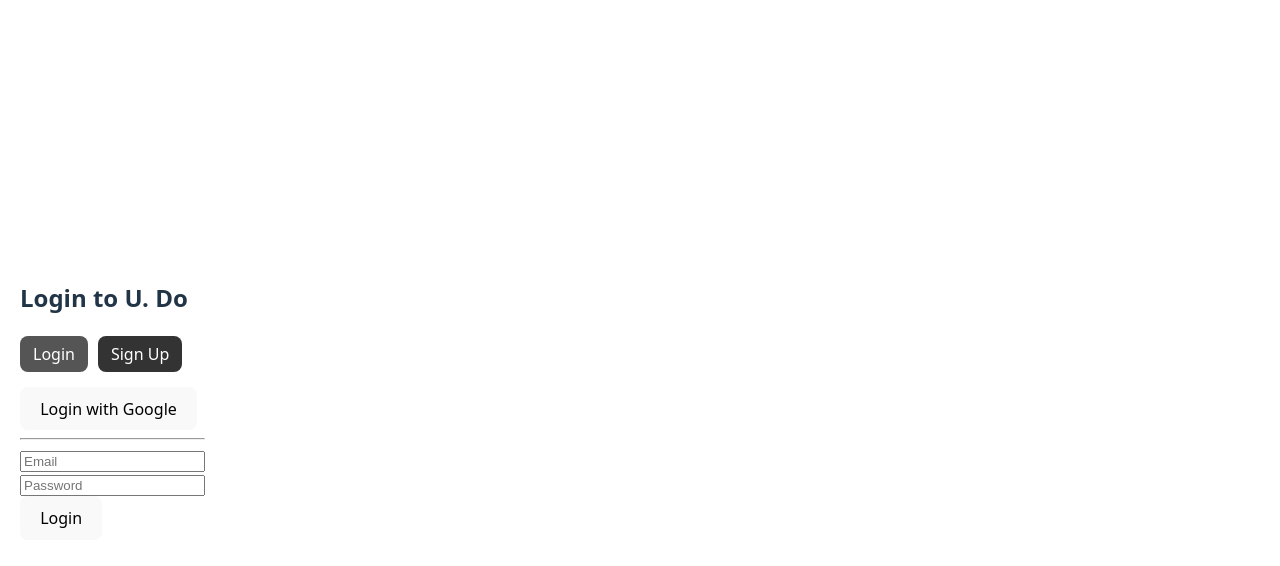
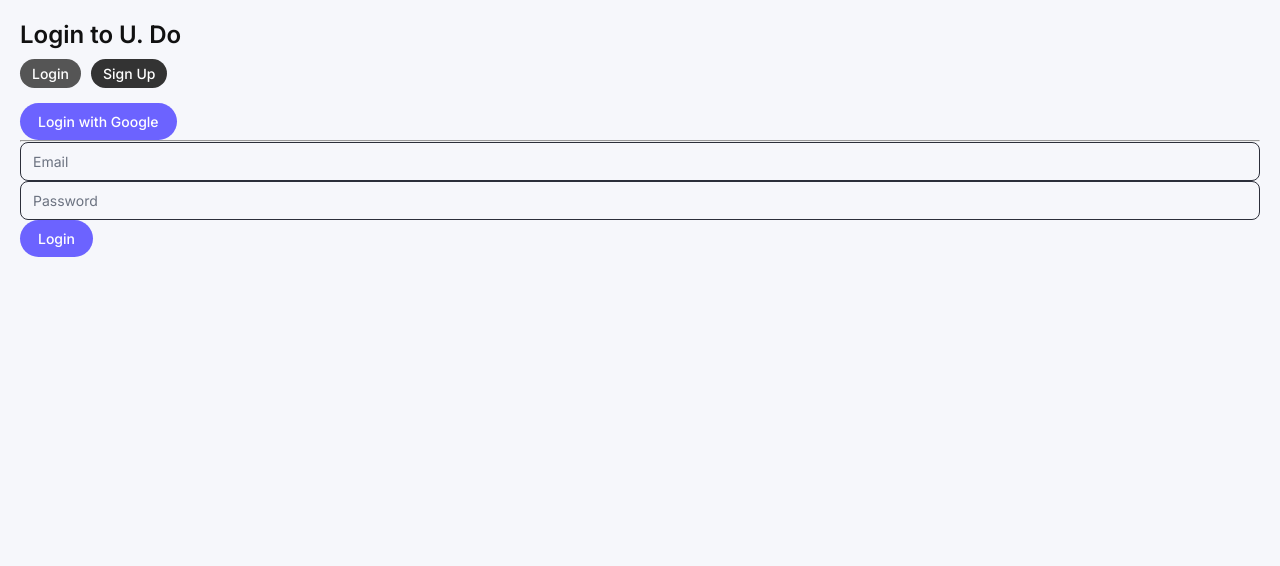
Before and after one commit to kalosproo/u-do, a React (Vite) app: page /login in a window 1280 px wide. Shown: the top 566 px of the page. Built offline with nearby package versions, Linux system fonts and the light colour scheme; no server answers.

Commit message:
Day 27 feat: finalize base UI + design system (light mode)

```diff
--- a/src/index.css
+++ b/src/index.css
@@ -1,95 +1,220 @@
+/* =========================
+   FONT
+========================= */
+@import url("https://fonts.googleapis.com/css2?family=Inter:wght@300;400;500;600;700&display=swap");
+
+/* =========================
+   DESIGN TOKENS
+========================= */
 :root {
-  font-family: system-ui, Avenir, Helvetica, Arial, sans-serif;
-  line-height: 1.5;
-  font-weight: 400;
+  /* Backgrounds */
+  --bg-dark: #16171d;
+  --bg-light: #f6f7fb;
 
-  color-scheme: light dark;
-  color: rgba(255, 255, 255, 0.87);
-  background-color: #242424;
+  /* Surfaces / Cards */
+  --surface-dark: #1f212a;
+  --surface-light: #ffffff;
 
-  font-synthesis: none;
-  text-rendering: optimizeLegibility;
-  -webkit-font-smoothing: antialiased;
-  -moz-osx-font-smoothing: grayscale;
+  /* Accents */
+  --primary: #6c63ff;
+  --success: #00d09c;
+  --danger: #ef4444;
+
+  /* Text */
+  --text-primary-dark: #ffffff;
+  --text-secondary-dark: #a0a4b8;
+
+  --text-primary-light: #111111;
+  --text-secondary-light: #6b7280;
+
+  /* Radius */
+  --r-sm: 8px;
+  --r-md: 12px;
+  --r-lg: 16px;
+
+  /* Spacing (8pt-ish system) */
+  --s-xs: 6px;
+  --s-sm: 10px;
+  --s-md: 16px;
+  --s-lg: 24px;
 }
 
-a {
-  font-weight: 500;
-  color: #646cff;
-  text-decoration: inherit;
-}
-a:hover {
-  color: #535bf2;
+/* =========================
+   GLOBAL RESET
+========================= */
+* {
+  box-sizing: border-box;
+  margin: 0;
+  padding: 0;
+  font-family: "Inter", sans-serif;
+  transition:
+    background-color 0.25s ease,
+    color 0.25s ease,
+    border-color 0.25s ease,
+    transform 0.15s ease,
+    box-shadow 0.15s ease;
 }
 
+/* =========================
+   BODY THEMES
+========================= */
 body {
-  margin: 0;
-  display: flex;
-  place-items: center;
-  min-width: 320px;
-  min-height: 100vh;
+  background-color: var(--bg-light);
+  color: var(--text-primary-light);
 }
 
-h1 {
-  font-size: 3.2em;
-  line-height: 1.1;
+body.dark {
+  background-color: var(--bg-dark);
+  color: var(--text-primary-dark);
 }
 
-button {
-  border-radius: 8px;
-  border: 1px solid transparent;
-  padding: 0.6em 1.2em;
-  font-size: 1em;
-  font-weight: 500;
-  font-family: inherit;
-  background-color: #1a1a1a;
-  cursor: pointer;
-  transition: border-color 0.25s;
-}
-button:hover {
-  border-color: #646cff;
-}
-button:focus,
-button:focus-visible {
-  outline: 4px auto -webkit-focus-ring-color;
+/* =========================
+   TYPOGRAPHY
+========================= */
+h1,
+h2,
+h3 {
+  font-weight: 600;
+  margin-bottom: var(--s-sm);
 }
 
-@media (prefers-color-scheme: light) {
-  :root {
-    color: #213547;
-    background-color: #ffffff;
-  }
-  a:hover {
-    color: #747bff;
-  }
-  button {
-    background-color: #f9f9f9;
-  }
-}
-/* 🌗 THEME STYLES */
-
-body.dark {
-  background-color: #0f0f0f;
-  color: #ffffff;
+p,
+span,
+label {
+  font-size: 14px;
+  color: inherit;
 }
 
-body.light {
-  background-color: #f4f4f4;
-  color: #111111;
+/* =========================
+   FORMS
+========================= */
+input,
+select,
+textarea {
+  width: 100%;
+  padding: 10px 12px;
+  border-radius: var(--r-sm);
+  border: 1px solid #2c2f3a;
+  background: transparent;
+  color: inherit;
+  font-size: 14px;
 }
 
-/* make inputs readable */
-body.light input,
-body.light select,
-body.light textarea {
-  background-color: #ffffff;
-  color: #111111;
-  border: 1px solid #cccccc;
+input::placeholder {
+  color: var(--text-secondary-light);
 }
 
-/* buttons */
-body.light button {
-  background-color: #e5e5e5;
-  color: #111111;
-  border: 1px solid #cccccc;
+body.dark input::placeholder {
+  color: var(--text-secondary-dark);
 }
+
+/* =========================
+   BUTTONS (PILL STYLE)
+========================= */
+button {
+  border: none;
+  border-radius: 999px;
+  padding: 10px 18px;
+  font-size: 14px;
+  font-weight: 500;
+  cursor: pointer;
+  background: var(--primary);
+  color: white;
+}
+
+button:hover {
+  transform: translateY(-1px);
+  box-shadow: 0 4px 12px rgba(0, 0, 0, 0.15);
+}
+
+/* Button variants */
+button.secondary {
+  background: var(--surface-dark);
+  color: var(--text-primary-dark);
+}
+
+button.success {
+  background: var(--success);
+}
+
+button.danger {
+  background: var(--danger);
+}
+
+/* =========================
+   LISTS
+========================= */
+ul {
+  list-style: none;
+  padding: 0;
+  margin: 0;
+}
+
+li {
+  padding: var(--s-xs) 0;
+  border-bottom: 1px solid rgba(0, 0, 0, 0.05);
+}
+
+body.dark li {
+  border-bottom: 1px solid rgba(255, 255, 255, 0.05);
+}
+
+/* =========================
+   CARDS / CONTAINERS
+========================= */
+.card {
+  background: var(--surface-light);
+  border-radius: var(--r-lg);
+  padding: var(--s-lg);
+}
+
+body.dark .card {
+  background: var(--surface-dark);
+}
+
+/* =========================
+   NAVIGATION (BOTTOM – TEMP)
+========================= */
+nav {
+  position: fixed;
+  bottom: 0;
+  width: 100%;
+  background: #0f1015;
+  display: flex;
+  justify-content: space-around;
+  padding: var(--s-sm) 0;
+}
+
+nav a {
+  color: var(--text-secondary-dark);
+  text-decoration: none;
+  font-size: 14px;
+}
+
+nav a.active {
+  color: white;
+  font-weight: 600;
+}
+
+/* =========================
+   UTILITIES
+========================= */
+.text-muted {
+  color: var(--text-secondary-light);
+}
+
+body.dark .text-muted {
+  color: var(--text-secondary-dark);
+}
+
+.mt-sm {
+  margin-top: var(--s-sm);
+}
+
+.mt-md {
+  margin-top: var(--s-md);
+}
+
+.mt-lg {
+  margin-top: var(--s-lg);
+}
--- a/src/pages/Finance.jsx
+++ b/src/pages/Finance.jsx
@@ -326,8 +326,12 @@ const getCategoryChartData = () => {
 
 const chartData = getCategoryChartData();
 
-  return (
-    <div style={{ padding: "20px", paddingBottom: "60px" }}>
+ return (
+  <div
+    className="page"
+    style={{ padding: "20px", paddingBottom: "60px" }}
+  >
+
       <h2>Finance</h2>
 
       {/* SUMMARY (FROM OLD PROJECT LOGIC) */}
--- a/src/pages/Habits.jsx
+++ b/src/pages/Habits.jsx
@@ -231,8 +231,12 @@ const isReminderMissed = (habit) => {
   fetchHabits();
 }, [user]);
 
-  return (
-    <div style={{ padding: "20px", paddingBottom: "60px" }}>
+ return (
+  <div
+    className="page"
+    style={{ padding: "20px", paddingBottom: "60px" }}
+  >
+
       <h2>Habits</h2>
       <div
   style={{
--- a/src/pages/Home.jsx
+++ b/src/pages/Home.jsx
@@ -57,7 +57,11 @@ useEffect(() => {
 
 
   return (
-    <div style={{ padding: "20px", paddingBottom: "60px" }}>
+  <div
+    className="page"
+    style={{ padding: "20px", paddingBottom: "60px" }}
+  >
+
 
     <button
   onClick={() =>
--- a/src/pages/Planner.jsx
+++ b/src/pages/Planner.jsx
@@ -86,8 +86,12 @@ const groupedPlans = plans.reduce((acc, plan) => {
   return acc;
 }, {});
 const sortedDates = Object.keys(groupedPlans).sort();
-  return (
-    <div style={{ padding: "20px", paddingBottom: "60px" }}>
+ return (
+  <div
+    className="page"
+    style={{ padding: "20px", paddingBottom: "60px" }}
+  >
+
       <h2>Weekly Planner</h2>
 
       <input
--- a/src/pages/Tasks.jsx
+++ b/src/pages/Tasks.jsx
@@ -92,7 +92,11 @@ const filteredTasks = tasks.filter((task) => {
   return true;
 });
   return (
-    <div style={{ padding: "20px", paddingBottom: "60px" }}>
+  <div
+    className="page"
+    style={{ padding: "20px", paddingBottom: "60px" }}
+  >
+
       <h2>Tasks</h2>
 
       <input
```
